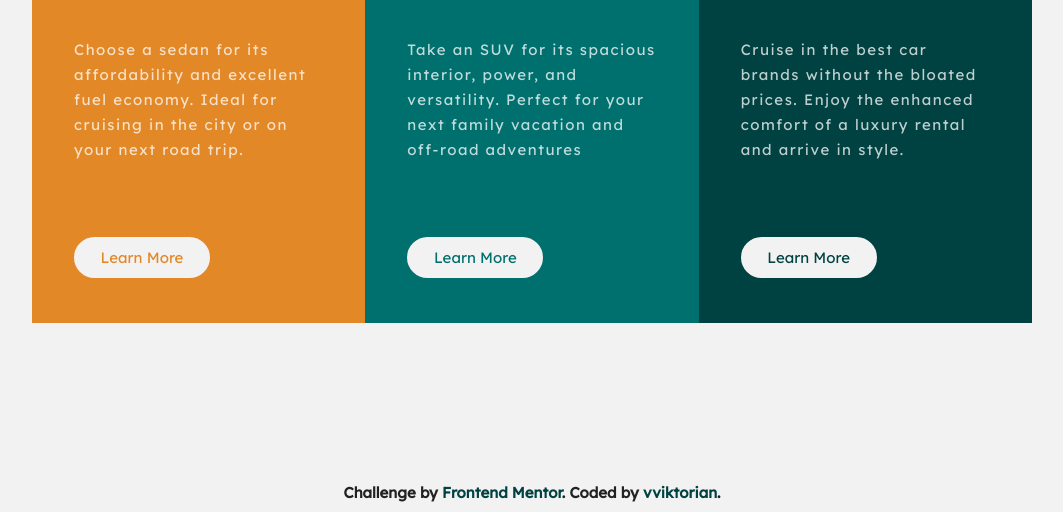
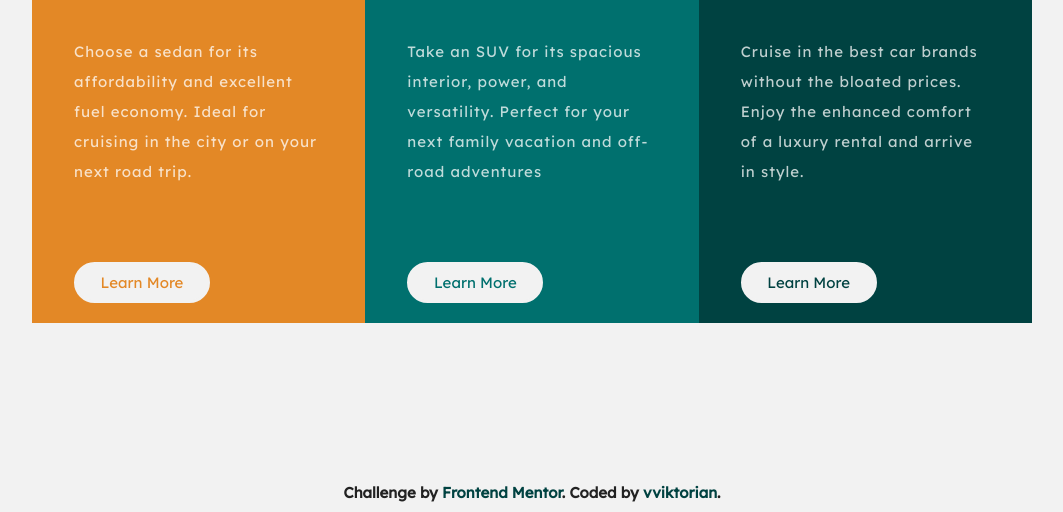
Before and after one commit to vviktorian/3-coulmn-preview, a plain HTML site: page index.html in a window 1280 px wide. Shown: the part 327-839 px from the top of the page, without its empty margins (108-1171 px from the left). Drawn offline with Linux system fonts and the light colour scheme.

Commit message:
style changes

```diff
--- a/styles/main.scss
+++ b/styles/main.scss
@@ -87,8 +87,8 @@ footer{
                 margin-bottom: 40px;
             }
             .columnText{
-                letter-spacing: 1.5px;
-                line-height: 25px;
+                letter-spacing: 1px;
+                line-height: 30px;
             }
         }
     }
```
Also changed, not shown: styles/main.css, 1 other file.
